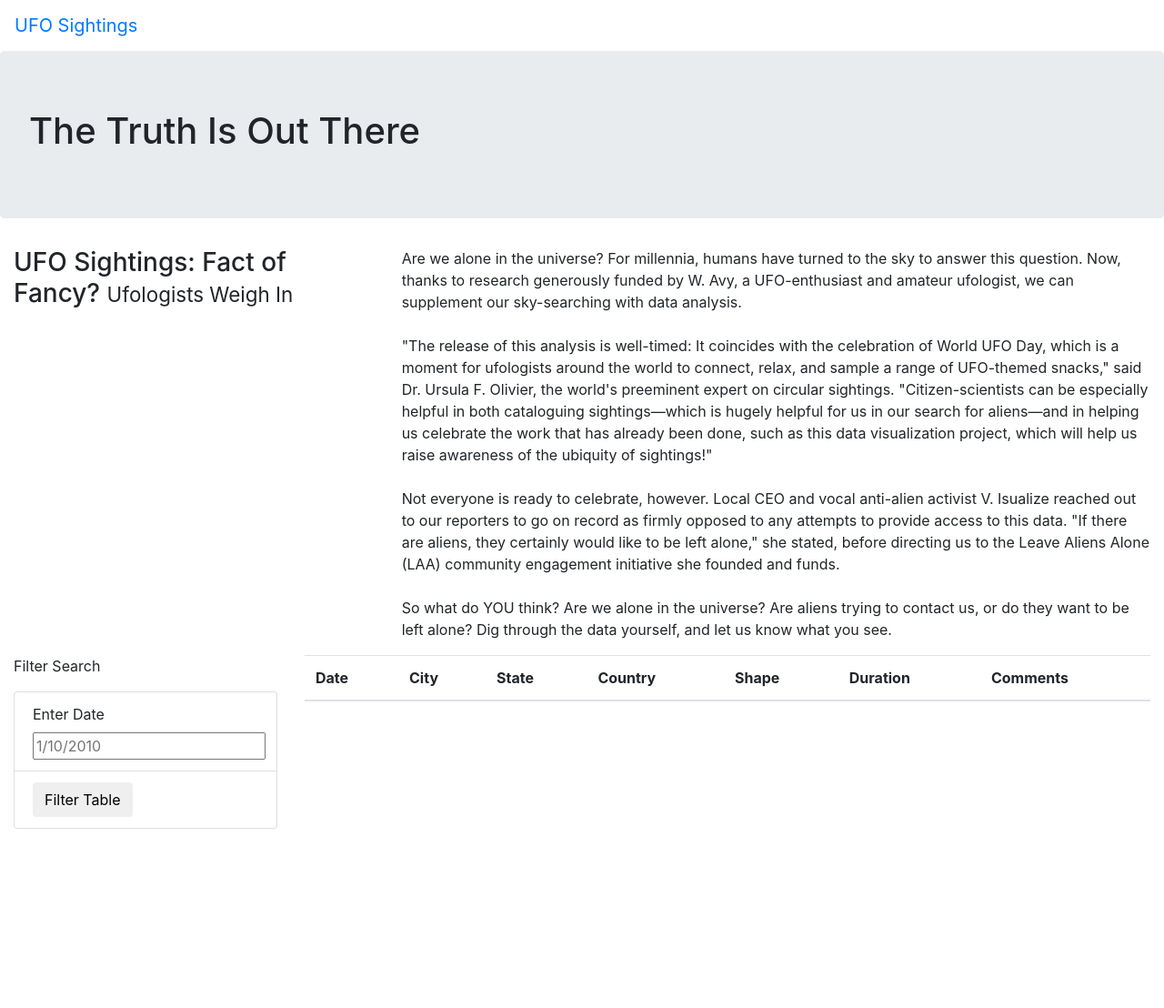
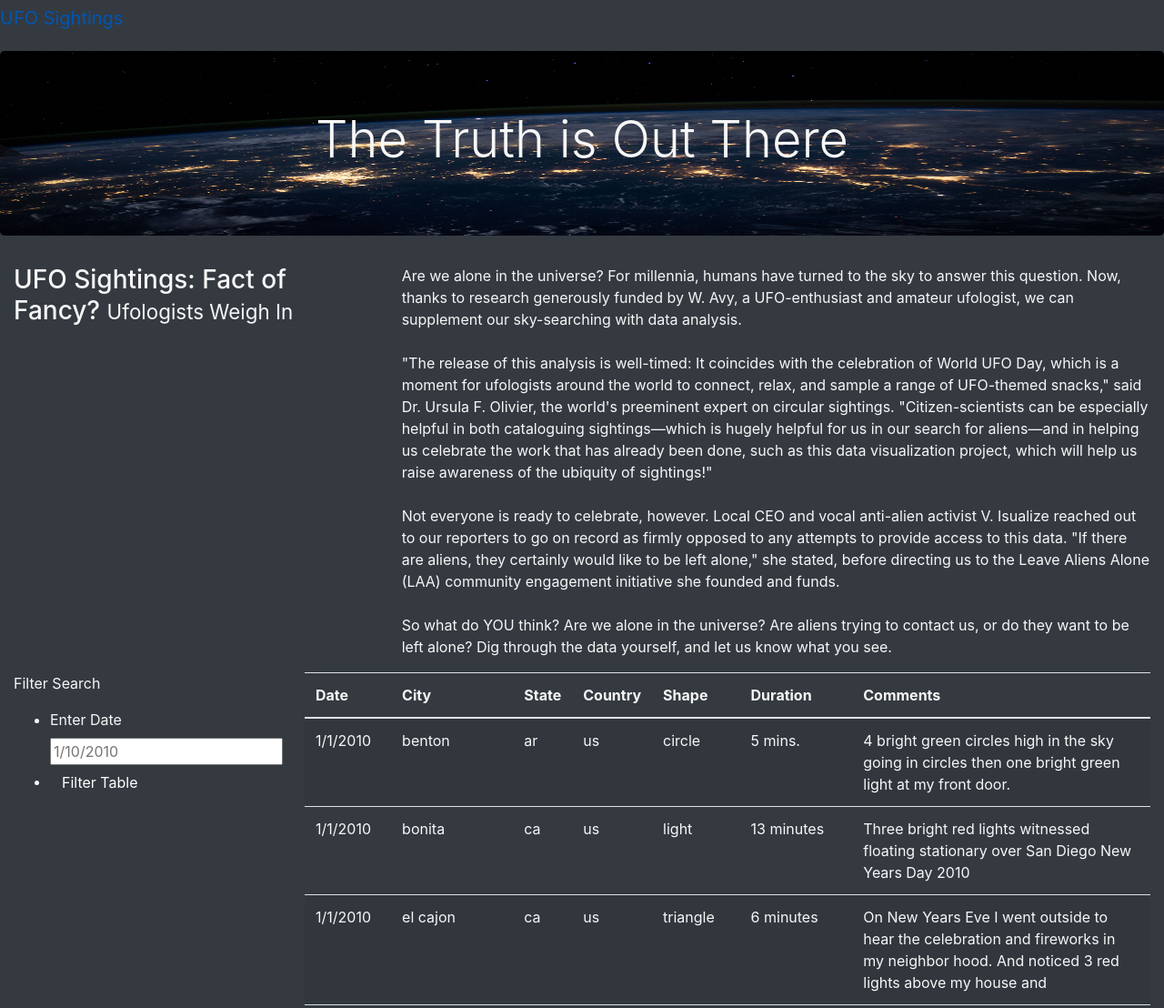
Before and after one commit to Susanaecorreia/UFOs, a plain HTML site: page index.html in a window 1280 px wide. Shown: the top 1108 px of the page at 91% size. Before the commit the page ends 911 px from the top, so only its background shows below. Drawn offline with nearby package versions, Linux system fonts and the light colour scheme.

Commit message:
Final Module11

```diff
--- a/index.html
+++ b/index.html
@@ -15,17 +15,19 @@
     /><link rel="stylesheet" href="static/css/style.css">
 </head>
 <body>
-
+    <div class="bg-dark">
     <div class="wrapper">
 
-        <nav class="navbar navbar-expand-lg">
+        <!-- <nav class="navbar navbar-expand-lg"> -->
+
             <a class="navbar-brand" href="index.html">UFO Sightings</a>
+            <nav class="navbar navbar-dark bg-dark navbar-expand-lg"></nav>
         </nav>
 
     </div>
 
     <div class="jumbotron">
-        <h1>The Truth Is Out There</h1>
+        <h1 class="display-4">The Truth is Out There</h1>
       </div>
 
       <div class="container-fluid">
@@ -46,24 +48,21 @@
       <div class="container-fluid">
         <div class="row">
           <div class="col-md-3">
-            <p>Filter Search</p>
 
             <form>
-
-
-
-                <ul class="list-group">
-                  <li class="list-group-item">
-                      <label for="date">Enter Date</label>
-                      <input type="text" placeholder="1/10/2010" id="datetime" />
-
+                <p>Filter Search</p>
+                <ul>
+                  <li>
+                    <label for="date">Enter Date</label>
+                    <input type="text" placeholder="1/10/2010" id="datetime" />
                   </li>
-                  <li class="list-group-item">
-                      <button id="filter-btn" type="button" class="btn btn-default">Filter Table</button>
+                  <li>
+                     <button id="filter-btn" type="button" class="btn btn-dark">
+                       Filter Table
+                     </button>
                   </li>
-
-              </ul>
-          </form>
+                </ul>
+               </form>
 
           </div>
 
@@ -87,8 +86,8 @@
         </div>
       </div>
 
-
-
-
-
+<script src="https://cdnjs.cloudflare.com/ajax/libs/d3/4.11.0/d3.js"></script>
+  <script src="static/js/data.js"></script>
+  <script src="static/js/app.js"></script>
+    </div>
 </body>
--- a/static/css/style.css
+++ b/static/css/style.css
@@ -0,0 +1,9 @@
+body {
+
+    color: #f7f7f7;
+  }
+  .jumbotron {
+    background-image: url("../images/nasa.jpg");
+    background-size: 100% 100%;
+    text-align: center;
+  }
```
Also changed, not shown: static/images/nasa.jpg (added), 1 other file.
